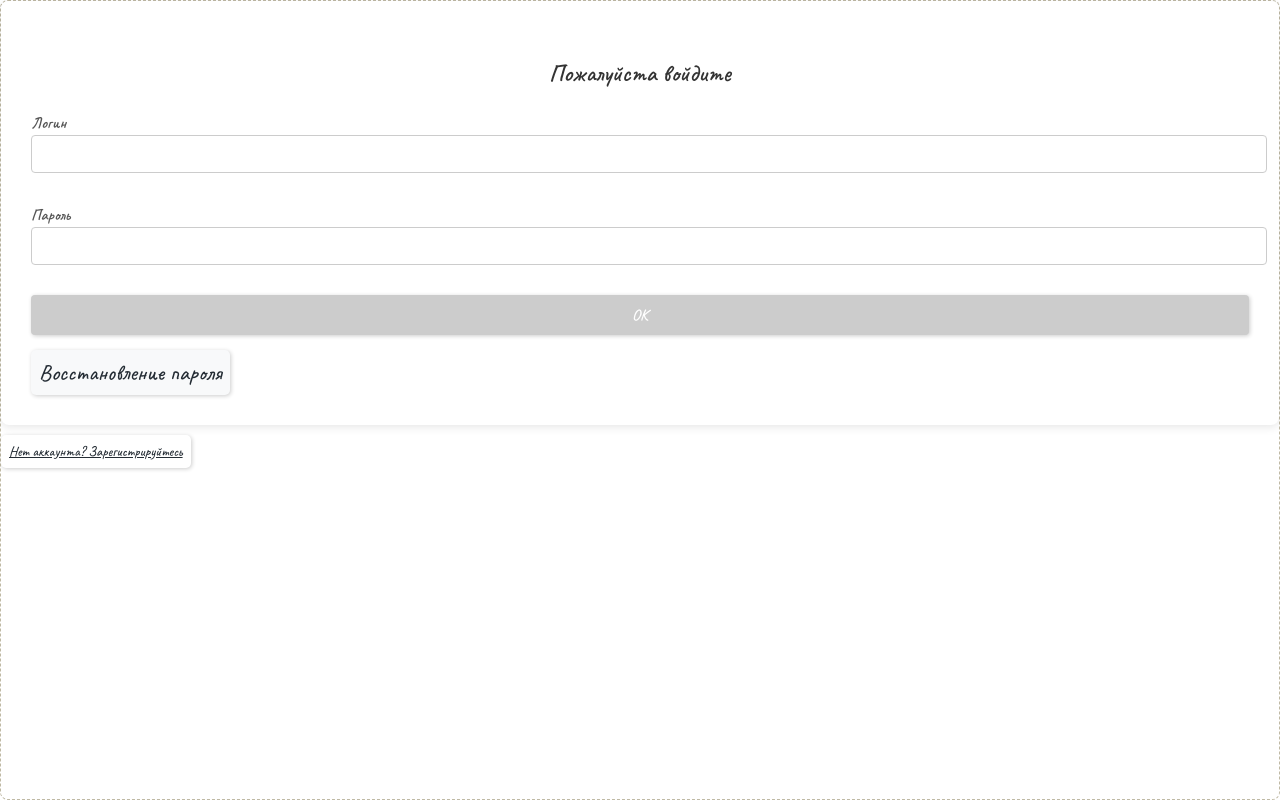
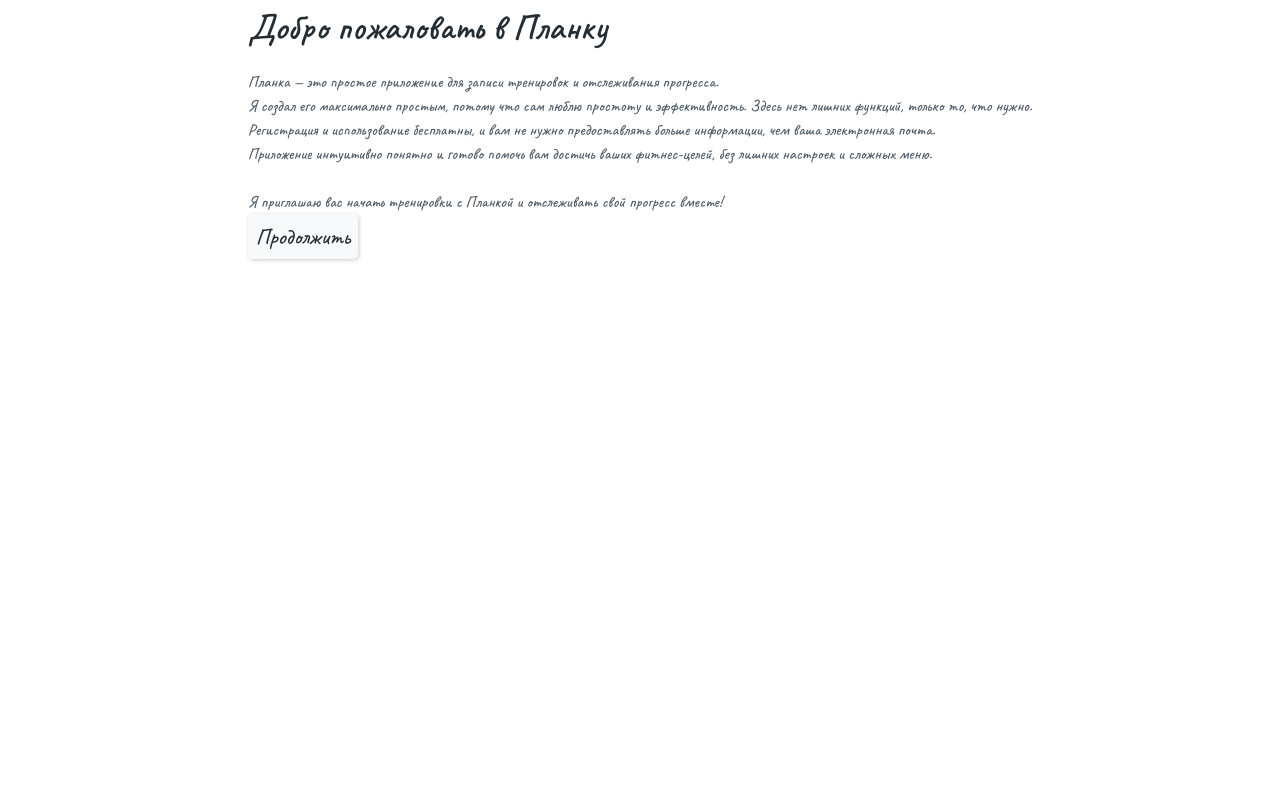
Before and after one commit to ivankhoda/fit-diary-ui, a React app: page /users in a window 1280 px wide. Built offline with nearby package versions, Linux system fonts and the light colour scheme.

Commit message:
F-03. Add favicon, adjust configs.

```diff
--- a/src/index.html
+++ b/public/index.html
@@ -6,10 +6,10 @@
     <meta http-equiv="X-UA-Compatible" content="ie=edge">
     <title>Planka</title>
     <!-- Favicon link -->
-    <link rel="icon" href="./images/plank.ico" type="image/x-icon">
+    <link rel="icon" href="" type="image/x-icon">
 </head>
 <body>
     <div id="root"></div>
-<!--    <script src="dist/bundle.js"></script>-->
+
 </body>
 </html>
--- a/src/components/Admin/ExercisesManagement/ExerciseData/ExerciseCreateForm.tsx
+++ b/src/components/Admin/ExercisesManagement/ExerciseData/ExerciseCreateForm.tsx
@@ -86,7 +86,7 @@ const ExerciseData: React.FC = () => {
     const handleInputChange = useCallback((e: React.ChangeEvent<HTMLInputElement | HTMLTextAreaElement | HTMLSelectElement>) => {
         const { name, value } = e.target;
 
-        // Handle category change by mapping to the internal key
+
         if (name === 'category') {
             const key = Object.keys(categoryMap).find(key => categoryMap[key as keyof typeof categoryMap] === value) as CategoryKey;
             setFormData(prevState => ({
@@ -94,7 +94,7 @@ const ExerciseData: React.FC = () => {
                 [name]: key || '',
             }));
         }
-        // Handle difficulty change by mapping to the internal key
+
         else if (name === 'difficulty') {
             const key = Object.keys(difficultyMap).find(key => difficultyMap[key as keyof typeof difficultyMap] === value) as DifficultyKey;
 
@@ -103,7 +103,7 @@ const ExerciseData: React.FC = () => {
                 [name]: key || '',
             }));
         }
-        // Handle other fields
+
         else {
             setFormData(prevState => ({
                 ...prevState,
--- a/src/components/Admin/controllers/AdminUsersController.ts
+++ b/src/components/Admin/controllers/AdminUsersController.ts
@@ -33,6 +33,17 @@ export default class AdminUsersController extends BaseController {
     }
 
     @action
+    sendEmail(id:number): void {
+        new Get({ url: `http://localhost:3000/admin/users/${id}/resend_confirmation_instruction` }).execute();
+    }
+
+    @action
+    confirm(id:number): void {
+        new Get({ url: `http://localhost:3000/admin/users/${id}/confirm` }).execute();
+    }
+
+
+    @action
     getWorkoutsByUser(id: string): void {
         new Get({ url: `http://localhost:3000/admin/users/${id}/workouts` }).execute()
             .then(r => r.json())
--- a/src/components/App.tsx
+++ b/src/components/App.tsx
@@ -12,14 +12,20 @@ import { PasswordRecovery } from './Auth/PasswordRecovery';
 import { adminRoutes } from './Admin/routes/routes';
 import adminStores from './Admin/store/stores';
 import adminControllers from './Admin/controllers/controllers';
-
+import { useTranslation } from 'react-i18next';
+import { t } from 'i18next';
 
 export const App = observer((): JSX.Element => {
     const { token, setToken, isAdmin } = useToken();
     const [isLogin, setIsLogin] = useState(true);
+    const [isDescriptionVisible, setIsDescriptionVisible] = useState(true);
 
     const toggleForm = () => {
         setIsLogin(prevIsLogin => !prevIsLogin);
+    };
+
+    const proceedToAuth = () => {
+        setIsDescriptionVisible(false);
     };
 
     return (
@@ -34,32 +40,62 @@ export const App = observer((): JSX.Element => {
                         <Route path="/me/*" element={<MainAppRoutes token={token} />} />
                     </>
                 ) : (
-                    <Route path="/*" element={<AuthRoutes isLogin={isLogin} setIsLogin={toggleForm} setToken={setToken} isAdmin={isAdmin} />} />
+                    <Route
+                        path="/*"
+                        element={
+                            isDescriptionVisible ? (
+                                <DescriptionScreen proceedToAuth={proceedToAuth} />
+                            ) : (
+                                <AuthRoutes isLogin={isLogin} setIsLogin={toggleForm} setToken={setToken} isAdmin={isAdmin} />
+                            )
+                        }
+                    />
                 )}
             </Routes>
         </Router>
     );
 });
 
+const DescriptionScreen = ({ proceedToAuth }: { proceedToAuth: () => void }) => {
+    const { t } = useTranslation();
+    const textWithLineBreaks = t('desc.text').split("\n").map((item, index) => (
+        <React.Fragment key={index}>
+            {item}
+            <br />
+        </React.Fragment>
+    ));
+    return (
+        <div className="description-container">
+            <h1>{t('desc.title')}</h1>
+            <div>{textWithLineBreaks}</div>
+            <button className="proceed-button" onClick={proceedToAuth}>
+                {t('desc.proceed')}
+            </button>
+        </div>
+    );
+};
+
 const AdminRoutes = (): JSX.Element => {
     const store = Object.assign(adminStores, adminControllers);
-   return (<>
-            <Provider {...store}>
-                <Routes>
-                    {adminRoutes.map(({ path, Component }) => (<Route key={path} path={path} element={Component} />))}
-                </Routes>
-            </Provider>
-
-    </>)
+    return (
+        <Provider {...store}>
+            <Routes>
+                {adminRoutes.map(({ path, Component }) => (
+                    <Route key={path} path={path} element={Component} />
+                ))}
+            </Routes>
+        </Provider>
+    );
 };
-
 
 const MainAppRoutes = ({ token }: { token: string }) => (
     <>
         <Header />
         <WorkingPanel>
             <Routes>
-                {routes.map(({ path, Component }) => (<Route key={path} path={path} element={Component} />))}
+                {routes.map(({ path, Component }) => (
+                    <Route key={path} path={path} element={Component} />
+                ))}
             </Routes>
         </WorkingPanel>
     </>
@@ -79,16 +115,16 @@ const AuthRoutes = ({
     <div className="auth-container">
         {isLogin ? (
             <>
-                <Login setToken={setToken} isAdmin={isAdmin}/>
+                <Login setToken={setToken} isAdmin={isAdmin} />
                 <button className="toggle-button" onClick={setIsLogin}>
-                    Нет аккаунта? Зарегистрируйтесь
+                {t('auth.no_account')}
                 </button>
             </>
         ) : (
             <>
                 <Registration setToken={setToken} />
                 <button className="toggle-button" onClick={setIsLogin}>
-                    Уже есть аккаунт? Войдите
+                {t('auth.have_account')}
                 </button>
             </>
         )}
--- a/src/components/User/Dropdown/Dropdown.tsx
+++ b/src/components/User/Dropdown/Dropdown.tsx
@@ -15,9 +15,7 @@ const options: OptionInterface[] = [
     {
         linkTo: '/me/info',
         subOptions: [
-            { linkTo: '/me/exercises-stats', text: 'Стастистика упражнений' },
-            { linkTo: '/me/workouts-stats', text: 'Статистика тренировок' },
-            { linkTo: '/me/self-stats', text: 'Собственные показатели' }
+            { linkTo: '/me/exercises-stats', text: 'Стастистика упражнений' }, { linkTo: '/me/self-stats', text: 'Собственные показатели' }
         ],
         text: 'Статистика'
     },
--- a/src/locales/en.json
+++ b/src/locales/en.json
@@ -236,6 +236,15 @@
     "showExercises": "Show Exercises",
     "hideExercises": "Hide Exercises",
     "exercises": "Exercises"
+  },
+  "desc": {
+  "title": "Welcome to Planka",
+  "text": "Planka is a simple app for logging workouts and tracking progress. I made it as simple as possible because I love simplicity and efficiency. There are no unnecessary features, just what you need. Registration and use are free, and you don't need to provide more information than your email address. The app is intuitive and ready to help you achieve your fitness goals without any complicated settings or menus. I invite you to start your workouts with Planka and track your progress together!",
+  "proceed": "Continue"
+},
+  "auth": {
+    "no_account": "Don't have an account? Sign Up",
+    "have_account": "Already have an account? Sign In"
   }
 
 }
--- a/src/locales/ru.json
+++ b/src/locales/ru.json
@@ -285,6 +285,16 @@
     "showExercises": "Показать упражнения",
     "hideExercises": "Скрыть упражнения",
     "exercises": "Упражнения"
+  },
+  "desc": {
+  "title": "Добро пожаловать в Планку",
+  "text": "Планка — это простое приложение для записи тренировок и отслеживания прогресса.\n Я создал его максимально простым, потому что сам люблю простоту и эффективность. Здесь нет лишних функций, только то, что нужно.\n Регистрация и использование бесплатны, и вам не нужно предоставлять больше информации, чем ваша электронная почта.\n Приложение интуитивно понятно и готово помочь вам достичь ваших фитнес-целей, без лишних настроек и сложных меню.\n \n  Я приглашаю вас начать тренировки с Планкой и отслеживать свой прогресс вместе!",
+  "proceed": "Продолжить"
+},
+
+  "auth": {
+    "no_account": "Нет аккаунта? Зарегистрируйтесь",
+    "have_account": "Уже есть аккаунт? Войдите"
   }
 
 
--- a/src/routes/routes.tsx
+++ b/src/routes/routes.tsx
@@ -12,7 +12,6 @@ import { PasswordRecovery } from '../components/Auth/PasswordRecovery';
 import { ResetPassword } from '../components/Auth/ResetPassword';
 import { useLocation } from 'react-router';
 import SelfStats from '../components/User/Stats/SelfStats/SelfStats';
-import UserWorkoutsStats from '../components/User/Stats/WorkoutsStats/UserWorkoutsStats';
 import ExercisesStats from '../components/User/Stats/WorkoutsStats/ExercisesStats/ExercisesStats';
 import Exercise from '../components/User/Exercises/Exercise/Exercise';
 import { ConfirmRegistration } from '../components/Auth/ConfirmationRegistration/ConfirmRegistration';
@@ -52,7 +51,6 @@ export const routes = [
     {Component:  <UserWorkout />, name: 'UserWorkout', path: '/workout/current'},
     {Component:  <PasswordRecovery />, name: 'PasswordRecovery', path: '/password/recovery'},
     {Component:  <SelfStats />, name: 'SelfStats', path: '/self-stats'},
-    {Component: <UserWorkoutsStats/>, name: 'UserWorkoutsStats', path: '/workouts-stats'},
     {Component: <Permissions/>, name: 'UserPermissions', path: '/permissions'},
     {Component: <NewPermission/>, name: 'NewUserPermissions', path: '/permissions/new'},
     {Component: <ExercisesStats/>, name: 'ExercisesStats', path: '/exercises-stats'},
--- a/webpack.common.js
+++ b/webpack.common.js
@@ -67,7 +67,8 @@ module.exports = {
         }),
         new CleanWebpackPlugin(),
         new HtmlWebpackPlugin({
-            template: './src/index.html'
+            template: './public/index.html',
+            favicon: './public/plank.png'
         }),
         new ForkTsCheckerWebpackPlugin(),
         new ESLintPlugin({
```
Also changed, not shown: src/components/Admin/UserManagement/UserData/UserData.tsx (+15 -2 lines), public/plank.png (added), 1 other file (tests, documents, lock files or other folders).
